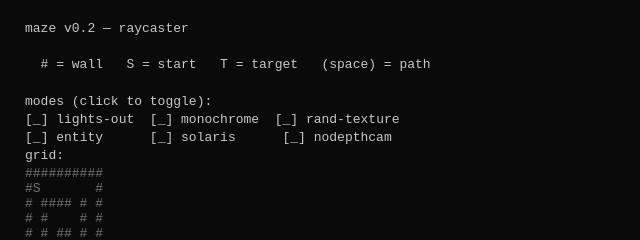
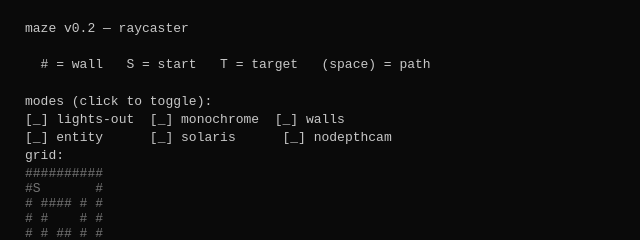
Before and after one commit to JohnDoedid/mazemaker, a plain HTML site: page index.html in a window 1280 px wide. Shown: the top 240 px of the page, 285-925 px from the left. Drawn offline with Linux system fonts and the light colour scheme.

Commit message:
maze from hell

```diff
--- a/index.html
+++ b/index.html
@@ -39,7 +39,7 @@ canvas{display:block;}
 modes (click to toggle):
 </pre>
 <pre id="mode-display"
->[<span class="tb" data-m="lo">_</span>] lights-out  [<span class="tb" data-m="mc">_</span>] monochrome  [<span class="tb" data-m="ri">_</span>] rand-texture
+>[<span class="tb" data-m="lo">_</span>] lights-out  [<span class="tb" data-m="mc">_</span>] monochrome  [<span class="tb" data-m="ri">_</span>] walls
 [<span class="tb" data-m="en">_</span>] entity      [<span class="tb" data-m="so">_</span>] solaris      [<span class="tb" data-m="nd">_</span>] nodepthcam
 </pre>
 <pre>
```
